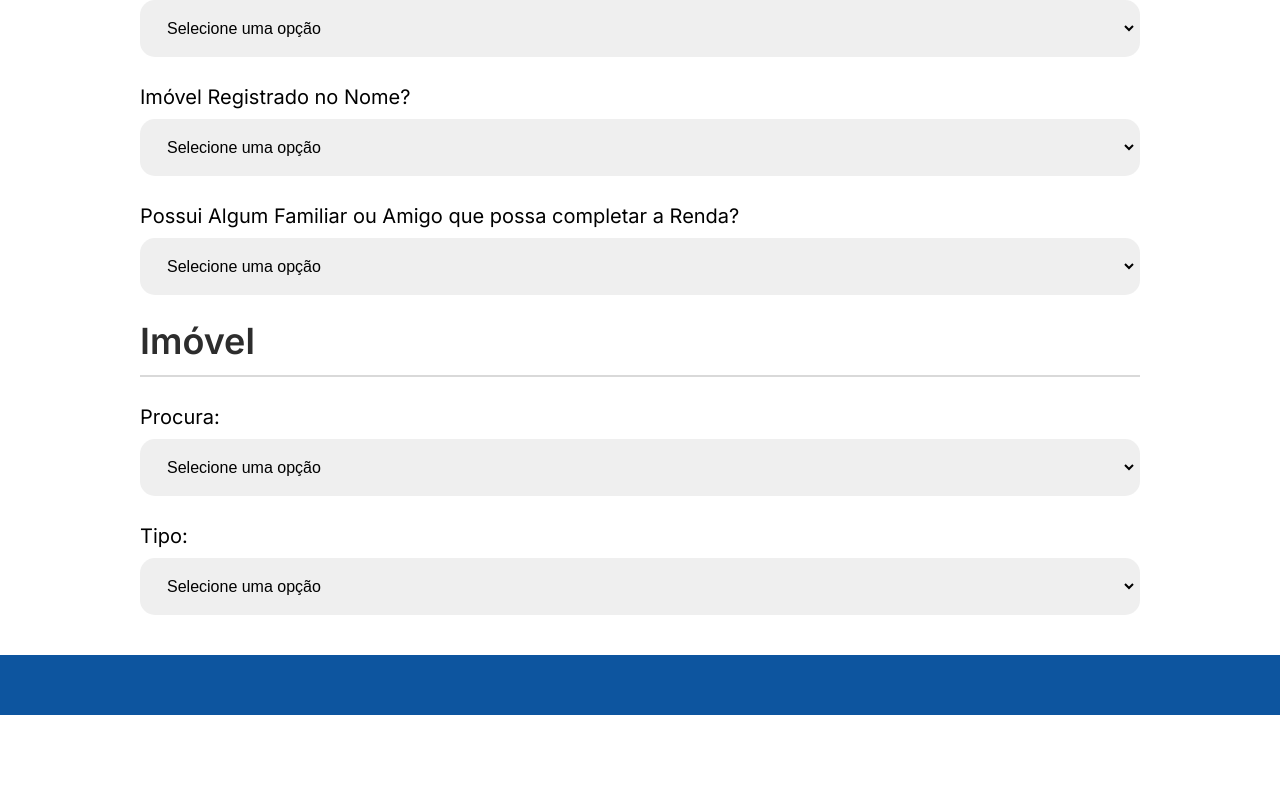
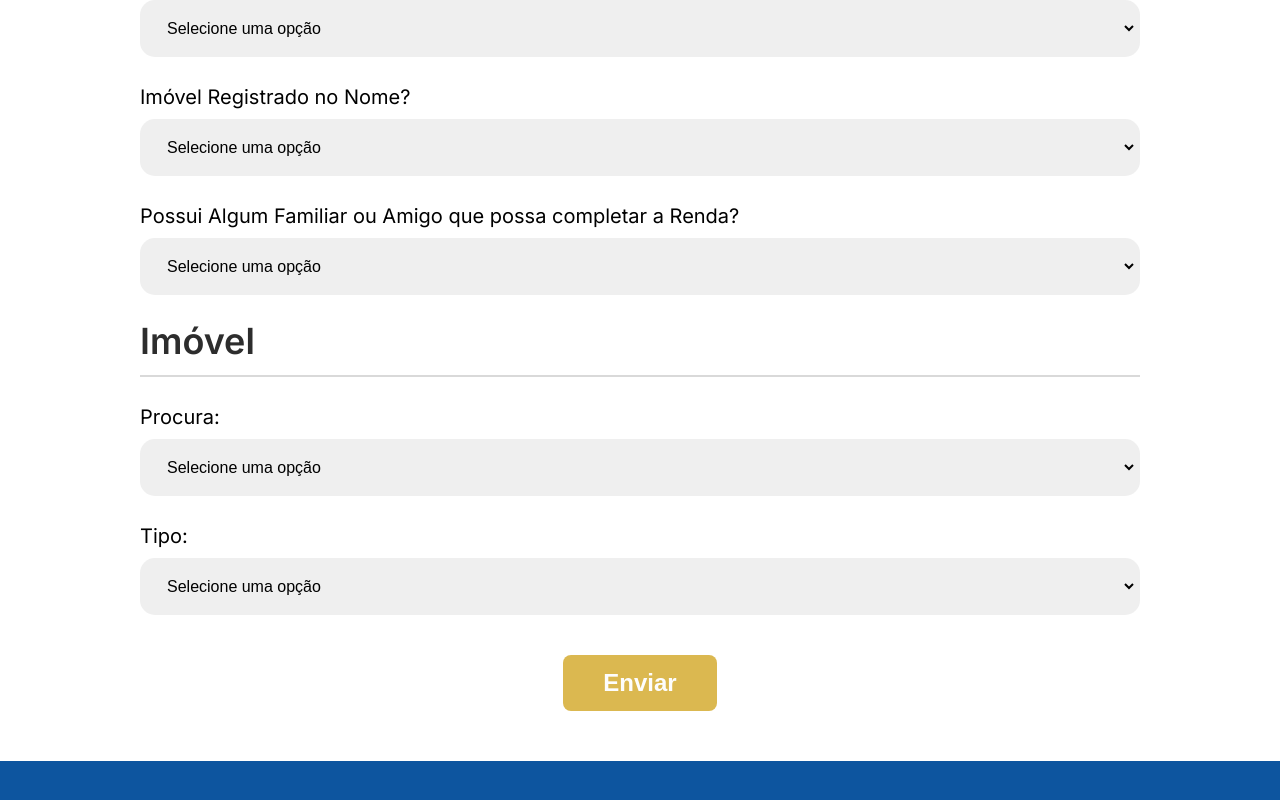
Before and after one commit to Melancia-Salgada/PI5_website, a React (Vite) app in the folder lastrear-form/: page / in a window 1280 px wide. Shown: the part 1600-2400 px from the top of the page. Before the commit the page ends 2315 px from the top, so only its background shows below. Built offline with nearby package versions, Linux system fonts and the light colour scheme.

Commit message:
Feat: grande atualização, botao novo, form centralizado, dados no console

```diff
--- a/lastrear-form/src/App.jsx
+++ b/lastrear-form/src/App.jsx
@@ -4,41 +4,65 @@ import Header from "./components/Header";
 import Form from "./components/Form";
 import Title from "./components/Title";
 import Footer from "./components/Footer";
+import Button from "./components/Button";
 
 function App() {
   const [segundoParticipante, setSegundoParticipante] = useState("");
   const [dadosPart1, setDadosPart1] = useState({});
   const [dadosPart2, setDadosPart2] = useState({});
+  const [resetForm, setResetForm] =useState(false)
 
-  useEffect(() => {
-    console.log(dadosPart1, dadosPart2)
-  }, [dadosPart1 || dadosPart2]);
+  function onClick(evento) {
+    evento.preventDefault()
+    console.log("Dados Participante 1:", dadosPart1);
+    if (segundoParticipante) {
+      console.log("Dados Participante 2:", dadosPart2);
+    }
+
+    setResetForm(true)
+    setDadosPart1({})
+    setDadosPart2({})
+    window.scrollTo(0, 0) //Lembrar de quando realmente forfazer a requisição sócolocar isso caso aprovado
+  }
 
   return (
     <>
       <main className="content-container">
         <Header />
 
+          <form onSubmit={onClick}>
+            <div className="aaa">
+              <div className="engloba">
+              <div>
                 {segundoParticipante && (
                   <>
                     <Title nome={"Participante 1"} />
                   </>
                 )}
-        <div className="engloba">
                 <Form
                   segundoParticipante={segundoParticipante}
                   setDados={(valor) => setDadosPart1(valor)}
                   onChangePart={(valor) => setSegundoParticipante(valor)}
+                  resetForm={resetForm}
+                  setResetForm={(valor) => setResetForm(valor)}
                 />
               </div>
+              <div>
                 {segundoParticipante && (
                   <>
                     <Title nome={"Participante 2"} />
-            <div className="engloba">
-              <Form isSegundo setDados={(valor) => setDadosPart2(valor)} onChangePart={(valor) => setSegundoParticipante(valor)}/>
-            </div>
+                    <Form isSegundo setDados={(valor) => setDadosPart2(valor)} setResetForm={(valor) => setResetForm(valor)}/>
                   </>
                 )}
+              </div>
+            </div>
+
+
+            </div>
+            <div className="btn">
+              <Button nome="Enviar" type="submit" onClick={onClick}/>
+            </div>
+          </form>
 
         <Footer />
       </main>
--- a/lastrear-form/src/App.scss
+++ b/lastrear-form/src/App.scss
@@ -9,20 +9,36 @@ figure, h5, h3, h4, h2, h1, body, p {
 
 body, input {
   font-family: 'Inter', sans-serif;
+
 }
+
 
 .content-container{
   display: flex;
   flex-direction: column;
 }
 
+.aaa {
+  display: flexbox;
+  flex-direction: column;
+}
+
+.btn{
+  display: flex;
+  justify-content: center;
+  margin-bottom: 50px;
+}
+
 .engloba {
   padding: 120px 0px 40px 0px;
   display: flex;
-  justify-content: center;
-  flex-direction: row;
-  margin: 0 140px;
+  flex-direction: column;
+  margin: 0 auto;
+  max-width: 1500px;
+  width: calc(100% - 280px);
+
   @media (max-width: 840px) {
-    margin: 0 40px;
+    width: 100%;
+    width: calc(100% - 80px);
   }
 }
--- a/lastrear-form/src/_variables.scss
+++ b/lastrear-form/src/_variables.scss
@@ -1,4 +1,10 @@
 $cor-azul-principal: #0D559F;
+$cor-azul-secundaria: #0d447e;
+
+$cor-amarelo-principal: #DBB850;
+$cor-amarelo-claro: #F1DE78;
+$cor-amarelo-escuro: #C69632;
+
 
 $cor-texto-titulo: #2D2D2D;
 $cor-borda-titulo: #D9D9D9;
@@ -6,3 +12,4 @@ $cor-borda-titulo: #D9D9D9;
 $cor-input-cinza: #EFEFEF;
 $cor-input-foco: #FDFDFD;
 $cor-input-borda: #8D8D8D;
+$cor-input-hover: #e2e2e2;
--- /dev/null
+++ b/lastrear-form/src/components/Button/Button.scss
@@ -0,0 +1,20 @@
+@use '../../variables' as *;
+
+.botao{
+  background-color: $cor-amarelo-principal;
+  padding: 14px 40px;
+  font-size: 24px;
+  color: $cor-input-foco;
+  font-weight: bold;
+  border: none;
+  border-radius: 8px;
+  cursor: pointer;
+
+  &:hover{
+    background-color: $cor-amarelo-escuro;
+  }
+
+  &:active{
+    background-color: $cor-amarelo-claro;
+  }
+}
--- /dev/null
+++ b/lastrear-form/src/components/Button/index.jsx
@@ -0,0 +1,12 @@
+import React from 'react'
+import './Button.scss'
+
+function Button({nome="",onClick,type=''}) {
+  return (
+    <button className='botao' type={type} onClick={onClick}>
+      {nome}
+    </button>
+  )
+}
+
+export default Button
--- a/lastrear-form/src/components/Dropdown/Dropdown.scss
+++ b/lastrear-form/src/components/Dropdown/Dropdown.scss
@@ -29,6 +29,7 @@
 
     &:hover{
       cursor: pointer;
+      background-color: $cor-input-hover;
     }
   }
 }
--- a/lastrear-form/src/components/Form/Form.scss
+++ b/lastrear-form/src/components/Form/Form.scss
@@ -1,5 +1,4 @@
 .form{
-  width: 1500px;
   display: flex;
   flex-direction: column;
   gap: 24px;
--- a/lastrear-form/src/components/Form/index.jsx
+++ b/lastrear-form/src/components/Form/index.jsx
@@ -4,7 +4,7 @@ import Title from '../Title'
 import './Form.scss'
 import Dropdown from '../Dropdown'
 
-function Form({segundoParticipante, onChangePart, isSegundo, setDados}) {
+function Form({segundoParticipante, onChangePart='', isSegundo, setDados, setResetForm, resetForm}) {
   const [nome, setNome] = useState('')
   const [email, setEmail] = useState('')
   const [cpf, setCpf] = useState('')
@@ -61,13 +61,8 @@ function Form({segundoParticipante, onChangePart, isSegundo, setDados}) {
   }, [imovelNome])
 
 
-
-
-  function onClick(evento) {
-    evento.preventDefault()
-
+  useEffect(() => {
     const dados = {
-      [!isSegundo? 'Participante 1': 'Participante 2'] :{
       nome,
       email,
       cpf,
@@ -92,10 +87,16 @@ function Form({segundoParticipante, onChangePart, isSegundo, setDados}) {
       procura,
       segundoParticipante,
     }
-    }
 
     setDados(dados)
+  }, [
+      nome, email, cpf, nascimento, telefone1, telefone2,
+      estCivil, nacionalidade, escolaridade, imposto, holerite,
+      restricao, valorRestricao, tipoRenda, rendaFormal, rendaInformal,
+      tempoCarteira, usarFgts, anoFgts, imovelNome, tipoImovel, procura, segundoParticipante
+  ])
 
+  useEffect (() =>{
     setNome('')
     setEmail('')
     setCpf('')
@@ -117,11 +118,13 @@ function Form({segundoParticipante, onChangePart, isSegundo, setDados}) {
     setAnoFgts('')
     setImovelNome('')
     setTipoImovel('')
-    setProcura(''),
+    setProcura('')
+    {!isSegundo &&
       onChangePart('')
+    }
+    setResetForm(false)
 
-    window.scrollTo(0, 0)
-  }
+  }, [resetForm])
 
 
   function checarVariavel(valor) {
@@ -133,7 +136,7 @@ function Form({segundoParticipante, onChangePart, isSegundo, setDados}) {
 
 
   return (
-    <form className='form' onSubmit={onClick}>
+    <div className='form'>
       <div>
         <Title nome='Dados Pessoais' />
 
@@ -199,15 +202,16 @@ function Form({segundoParticipante, onChangePart, isSegundo, setDados}) {
 
 
       </div>
+
+      {!isSegundo &&
       <div>
         <Title nome='Imóvel'/>
         <Dropdown label='Procura:' itens={['Casa', 'Apartamento']} valor={procura} onChange={valor=>setProcura(valor)}/>
         <Dropdown label='Tipo:' itens={['Novo', 'Usado']} valor={tipoImovel} onChange={valor=>setTipoImovel(valor)}/>
       </div>
+      }
 
-
-
-    </form>
+    </div>
   )
 }
 
--- a/lastrear-form/src/components/Input/Input.scss
+++ b/lastrear-form/src/components/Input/Input.scss
@@ -29,6 +29,7 @@
 
     &:hover{
       cursor: pointer;
+      background-color: $cor-input-hover;
     }
   }
 
```
Lines whose indentation alone changed are shown as unchanged.
